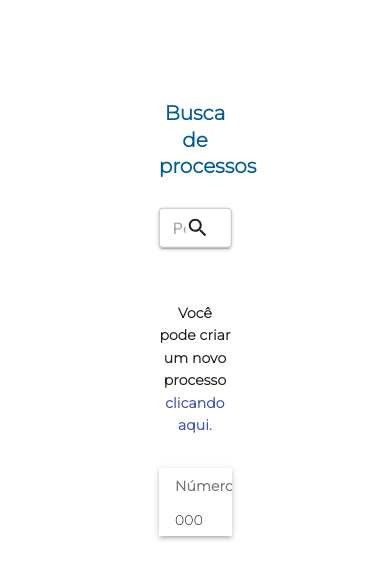
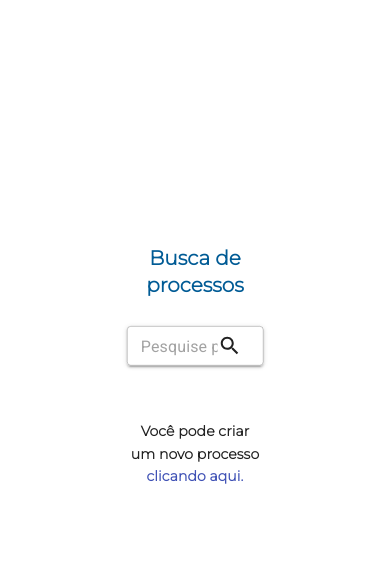
Before and after one commit to Mendoncadvd/SPA-DEVin, a React (Create React App) app: page / in a window 390 px wide. Shown: the top 580 px of the page. Built offline with nearby package versions, Linux system fonts and the light colour scheme.

Commit message:
Adição de alguma responsividade

```diff
--- a/src/components/InputLabel.jsx
+++ b/src/components/InputLabel.jsx
@@ -2,7 +2,7 @@ import {
   Box,
   TextField,
 } from "@material-ui/core";
-
+import { useState, useEffect } from "react";
 
 const InputLabel = (props) => {
   const {
@@ -18,10 +18,16 @@ const InputLabel = (props) => {
     width,
     label,
     required,
+    busca,
+    setBusca
   } = props;
-  console.log(elevation, paper);
+
+  useEffect(() => {
+    console.log(busca)
+  }, [busca]);
   return (
-    <Box>
+
+    <Box width={"100%"}>
       <TextField
         component={paper}
         elevation={elevation}
@@ -35,6 +41,9 @@ const InputLabel = (props) => {
         InputLabelProps={shrink}
         multiline={multiline}
         style={{ width }}
+        value={busca}
+        onChange={(e) => setBusca(e.target.value)}
+
       />
     </Box>
   );
--- a/src/components/listagem/Listagem.jsx
+++ b/src/components/listagem/Listagem.jsx
@@ -7,18 +7,10 @@ import {
   TableContainer,
   TableHead,
   makeStyles,
+  Box,
 } from "@material-ui/core";
-const linhas = [
-  {
-    id: 1,
-    numero: "000",
-    assunto: "qualquer",
-    interessado: "fulano",
-    descricao:
-      "blablablablablablablablablablablablablablablablablablablablablablablablablablablablablablablablablablablabla",
-  },
-];
-
+import { useEffect, useState, React } from "react";
+import './listagem.css'
 const useStyles = makeStyles({
   root: {
     borderBottom: "none",
@@ -33,14 +25,18 @@ const useStyles = makeStyles({
     fontFamily: "Montserrat",
     fontSize: "14px",
     color: "black 87%",
-    width:"20%"
+    width: "20%",
   },
 });
 /* O NOME DO EVENTO DE CLICAR NA TABELA SERA COM O onRowClick */
-const Listagem = () => {
+const Listagem = (props) => {
+  const { listagem } = props;
   const classes = useStyles();
+  console.log(listagem)
   return (
-    <TableContainer component={Paper} square elevation={3}>
+    <>
+        {listagem.map((linha) => (
+            <TableContainer className="tabela" component={Paper} square elevation={3} key={linha.id}>
             <Table>
               <TableHead>
                 <TableRow>
@@ -76,7 +72,6 @@ const Listagem = () => {
                 </TableRow>
               </TableHead>
               <TableBody>
-          {linhas.map((linha) => (
                 <TableRow key={linha.id}>
                   <TableCell
                     align="left"
@@ -107,10 +102,12 @@ const Listagem = () => {
                     {linha.descricao}
                   </TableCell>
                 </TableRow>
-          ))}
               </TableBody>
             </Table>
           </TableContainer>
+        ))}
+
+    </>
   );
 };
 
--- /dev/null
+++ b/src/components/listagem/listagem.css
@@ -0,0 +1,3 @@
+.tabela {
+    margin-bottom: 15px;
+}
--- a/src/pages/home/Home.jsx
+++ b/src/pages/home/Home.jsx
@@ -1,29 +1,104 @@
-import React, { useState } from "react";
+import React, { useEffect, useState } from "react";
 import InputLabel from "../../components/InputLabel";
-import Cadastro from '../../components/cadastro/Cadastro';
-import Listagem from '../../components/listagem/Listagem';
+import Cadastro from "../../components/cadastro/Cadastro";
+import Listagem from "../../components/listagem/Listagem";
 import "./home.css";
-import { Box, Link, Typography,InputAdornment, Paper, Modal} from "@material-ui/core";
-import {Search} from '@material-ui/icons'
+import {
+  Box,
+  Link,
+  Typography,
+  InputAdornment,
+  Paper,
+  Modal,
+  TextField,
+} from "@material-ui/core";
+import { Search } from "@material-ui/icons";
+
+const linhas = [
+  {
+    id: 1,
+    numero: "000",
+    assunto: "qualquer",
+    interessado: "fulano",
+    descricao: "blabla",
+  },
+  {
+    id: 1,
+    numero: "000",
+    assunto: "qualquer",
+    interessado: "fulano",
+    descricao: "blabla",
+  },
+  {
+    id: 1,
+    numero: "000",
+    assunto: "qualquer",
+    interessado: "fulano",
+    descricao: "blabla",
+  },
+  {
+    id: 1,
+    numero: "000",
+    assunto: "qualquer",
+    interessado: "fulano",
+    descricao: "blabla",
+  },
+  {
+    id: 1,
+    numero: "000",
+    assunto: "qualquer",
+    interessado: "fulano",
+    descricao: "blabla",
+  },
+  {
+    id: 1,
+    numero: "000",
+    assunto: "qualquer",
+    interessado: "fulano",
+    descricao: "blabla",
+  },
+
+  {
+    id: 2,
+    numero: "001",
+    assunto: "qualquer",
+    interessado: "fulano de tal",
+    descricao: "TESTE",
+  },
+];
 
 function Home() {
+  /* Functions e State do modal */
   const handleOpenModal = () => {
-    setOpenModal(true)
-  }
-  const handleCloseModal = ()=> {
-    setOpenModal(false)
-  }
-  const [openModal, setOpenModal] = useState(false)
+    setOpenModal(true);
+  };
+  const handleCloseModal = () => {
+    setOpenModal(false);
+  };
+  const [openModal, setOpenModal] = useState(false);
 
+  /* State do TextField de pesquisa */
+  const [busca, setBusca] = useState("");
+console.log(busca)
   return (
-    <Box className="home">
-      <Box m={4}>
-      <Typography className="titulo" align="center" variant="h5" component="h2">
+
+    <Box className="main">
+      <Box m={4} className={busca === "" ? "home" : "home-posicionada"}>
+
+        <Typography
+          className={busca === "" ? "titulo" : "titulo-lateral"}
+          align="center"
+          variant="h5"
+          component="h2"
+        >
           Busca de processos
         </Typography>
+
+
+
         <InputLabel
           paper={Paper}
-        className="input-inicial"
+          className="input"
           elevation={2}
           variant="outlined"
           text="Pesquise por uma informação do processo"
@@ -34,9 +109,13 @@ function Home() {
               <InputAdornment>
                 <Search />
               </InputAdornment>
-        )
+            ),
           }}
+          busca={busca}
+          setBusca={setBusca}
         />
+
+        {busca === "" &&
           <Typography
           className="subtitulo"
           variant="h6"
@@ -44,18 +123,26 @@ function Home() {
           gutterBottom
           align="center"
         >
-        Você pode criar um novo processo {<Link href="#" onClick={handleOpenModal}>clicando aqui.</Link>}
+          Você pode criar um novo processo{" "}
+          {
+            <Link href="#" onClick={handleOpenModal}>
+              clicando aqui.
+            </Link>
+          }
         </Typography>
+        }
+
       </Box>
-      <Box m={4}>
-        <Listagem />
+      {busca != "" && (
+        <Box className="lista" m={10}>
+          <Listagem listagem={linhas} />
         </Box>
-      <Modal
-        open={openModal}
-        onClose={handleCloseModal}
-      >
-          <Cadastro handleFunction={handleCloseModal}/>
+      )}
+      <Box>
+        <Modal open={openModal} onClose={handleCloseModal}>
+          {<Cadastro handleFunction={handleCloseModal} />}
         </Modal>
+      </Box>
     </Box>
   );
 }
--- a/src/pages/home/home.css
+++ b/src/pages/home/home.css
@@ -1,4 +1,8 @@
-.home {
+.main {
+    display: flex;
+    flex-direction: column;
+}
+.main .home {
     /* centrar verticalmente */
     position: absolute;
     left: 50%;
@@ -15,7 +19,18 @@
     padding: 10px;
 }
 
-.home .titulo {
+.main .home-posicionada {
+    display: flex;
+    justify-content: space-evenly;
+    left: 0;
+    top: 0;
+    width: 35%;
+    transform: translate(-0%, -20%);
+
+
+}
+
+.main .titulo {
     font-family: Montserrat;
     color:#005b95;
     font-size: 20px;
@@ -23,10 +38,27 @@
     margin-bottom: 20px;
 }
 
-.home .subtitulo {
+.main .titulo-lateral {
+    text-align: left;
+    font-family: Montserrat;
+    color: black 87%;
+    font-size: 14px;
+    font-weight: bold;
+    margin-top: 10px;
+}
+
+.main .input {
+
+}
+
+.main .subtitulo {
     font-family: Montserrat;
     color:  rgba(0,0,0, .87);
     font-size: 14px;
     font-weight: bold;
     margin-top: 50px;
 }
+
+.main .listagem {
+
+}
```
Also changed, not shown: 1 other file (tests, documents, lock files or other folders). Lines whose indentation alone changed are shown as unchanged.
